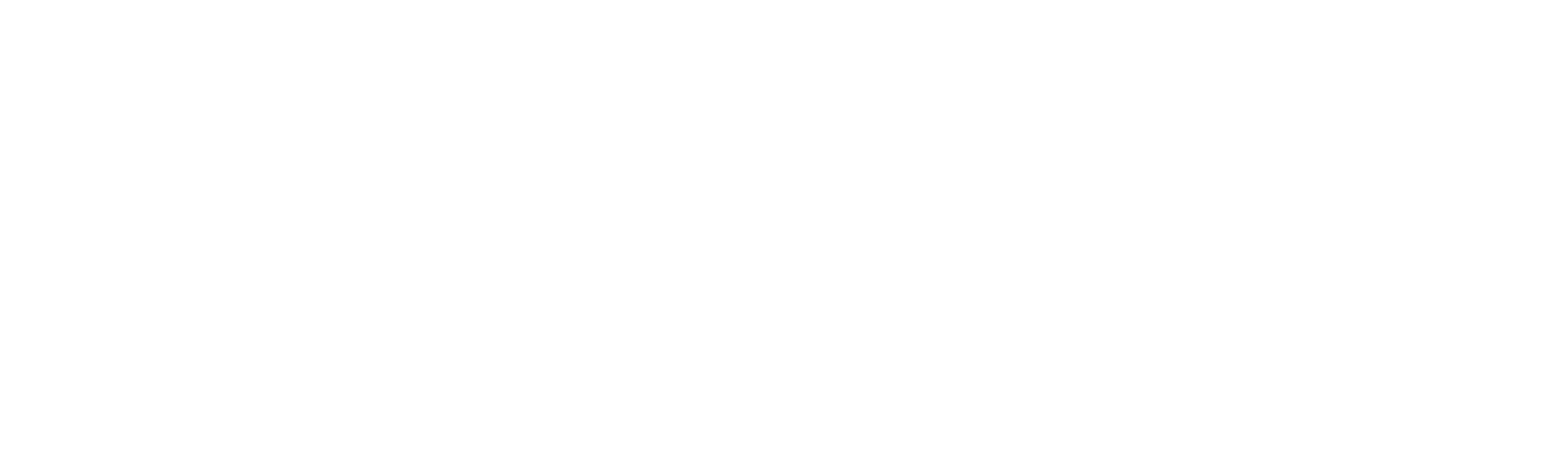
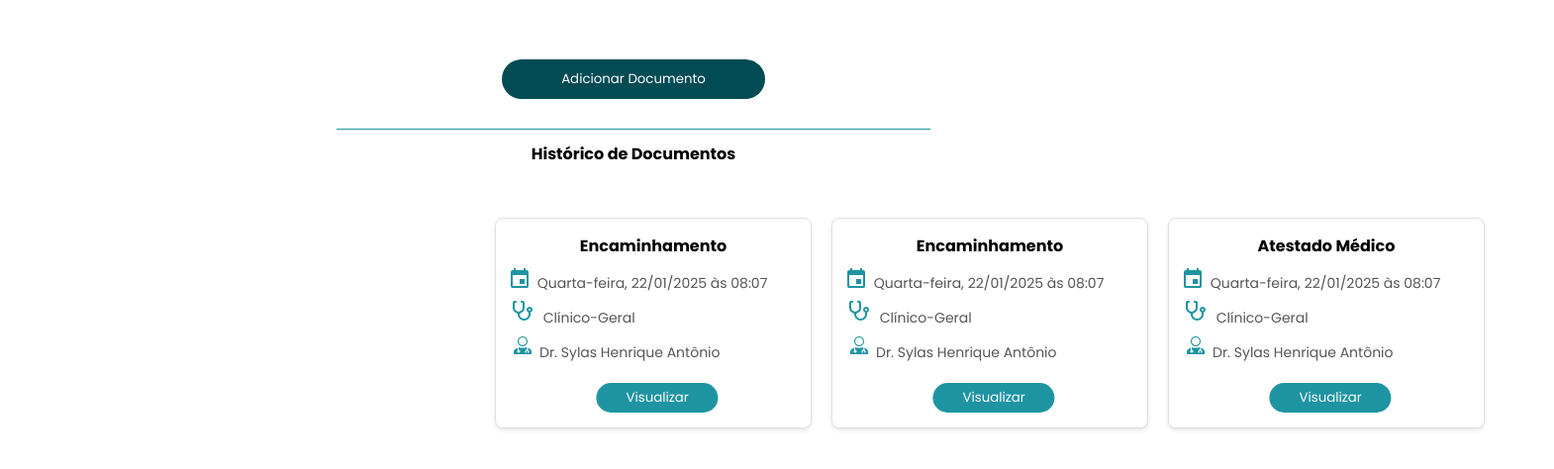
Before and after one commit to SAS-Organizacao/SAS-FrontEnd, a React (Vite) app: page /documentos in a window 1280 px wide. Before the commit this address had no page. Shown: the part 140-614 px from the top of the page at 99% size, 1570 px wide, since content can reach past the window. Built offline with nearby package versions, Linux system fonts and the light colour scheme.

Commit message:
adicionado o componente documentos

```diff
--- a/src/App.jsx
+++ b/src/App.jsx
@@ -32,6 +32,7 @@
 import Novo_exame from "./components/Novo_exame";
 import Atendimento from "./components/Atendimento";
 import Botoes_prontuario_med from "./components/Botoes_prontuario_med";
+import Documentos from "./components/Documentos";
 
 function App() {
   return (
@@ -77,6 +78,8 @@
         <Route path='/agendar_exames' element={<Agendar_exames/>} ></Route>
         <Route path='/navbar-logada' element={<NavbarLogada/>} ></Route>
         <Route path='/barra_med' element={<Barra_med/>} ></Route>
+        <Route path='/documentos' element={<Documentos/>} ></Route>
+
 
         {/* <Route path='/navbar_logada' element={<NavbarLogada/>} ></Route> */}
         <Route path='/infoprontuario' element={<Info_prontuario/>} ></Route>
--- /dev/null
+++ b/src/components/Documentos/documentos.css
@@ -0,0 +1,116 @@
+.documentos-content {
+    display: flex;
+    flex-direction: column;
+    justify-content: center;
+    align-items: center;
+    margin-top: 200px;
+}
+
+.documentos-content button {
+    background-color: #004B54;
+    display: flex;
+    gap: 15px;
+    border-radius: 24px;
+    padding: 10px 60px;
+    color: #fff;
+    text-decoration: none;
+    transition: transform 0.5s ease, background-color 0.5s ease;
+    border: none;
+}
+
+.documentos-content button:hover {
+    box-shadow: 0 2px 4px rgba(0, 0, 0, 0.1);
+    transform: translateY(-5px);
+    background-color: #1E94A2;
+}
+
+.documento-med-content {
+    width: 600px;
+    height: 50px;
+    gap: 20px;
+    padding: 20px;
+    border-top: #1E94A2 1px solid;
+    margin: 30px 10px;
+    display: flex;
+    align-items: center;
+    justify-content: center;
+}
+
+.documentos-cards {
+    display: grid;
+    grid-template-columns: repeat(auto-fit, minmax(300px, 1fr));
+    gap: 20px;
+    width: 1000px;
+    position: relative;
+    top: 10px;
+    left: 500px;
+}
+
+.card-documents h4{
+    text-align: center;
+    margin-bottom: 10px;
+}
+
+.card-documents {
+    background-color: #ffffff;
+    max-width: 400px;
+    border: 1px solid #e0e0e0;
+    border-radius: 8px;
+    padding: 15px;
+    box-shadow: 0 2px 4px rgba(0, 0, 0, 0.1);
+    transition: transform 0.5s, box-shadow 0.2s;
+}
+
+.card-documents:hover {
+    transform: translateY(-5px);
+    box-shadow: 0 4px 8px rgba(0, 0, 0, 0.2);
+}
+
+.card-documents p {
+    margin: 5px 0;
+    font-size: 14px;
+    color: #555;
+}
+
+.card-documents img {
+    margin-right: 5px;
+}
+
+.data-documents {
+    font-weight: bold;
+    color: #00796b;
+}
+
+.especialidade-documents {
+    font-size: 16px;
+    /* color: #333; */
+}
+
+.medico-documents {
+    font-size: 14px;
+}
+
+.btn-document {
+    display: flex;
+    top: 50%;
+    left: 50%;
+    transform: translate(30%, 0%);
+    margin-top: 20px;
+}
+
+.card-documents button:hover {
+    box-shadow: 0 2px 1px rgba(0, 0, 0, 0.1);
+    transform: translateY(-2px);
+    background-color: #004B54;
+}
+
+.card-documents button {
+    background-color: #1E94A2;
+    color: #fff;
+    border: none;
+    display: flex;
+    cursor: pointer;
+    border-radius: 24px;
+    padding: 5px 30px;
+    transition: transform 0.5s ease, background-color 0.5s ease;
+}
--- /dev/null
+++ b/src/components/Documentos/index.jsx
@@ -0,0 +1,56 @@
+import './documentos.css';
+import Iconcalendario from "../../assets/images/icon-calendario.svg";
+import Iconespecialidade from "../../assets/images/icon-especialidade.svg";
+import Iconmedico from "../../assets/images/icon-medico.svg";
+
+
+export default function Documentos() {
+    const documentos = [
+        {
+            tipo: "Encaminhamento",
+            data: "Quarta-feira, 22/01/2025 às 08:07",
+            especialidade: "Clínico-Geral",
+            medico: "Dr. Sylas Henrique Antônio",
+        },
+
+        {
+            tipo: "Encaminhamento",
+            data: "Quarta-feira, 22/01/2025 às 08:07",
+            especialidade: "Clínico-Geral",
+            medico: "Dr. Sylas Henrique Antônio",
+        },
+
+        {
+            tipo: "Atestado Médico",
+            data: "Quarta-feira, 22/01/2025 às 08:07",
+            especialidade: "Clínico-Geral",
+            medico: "Dr. Sylas Henrique Antônio",
+        },
+    ];
+
+    return (
+        <>
+            <div className='container-documentos'>
+            <div className='documentos-content'>
+                <button id='btn-novo-documento'>
+                    <p>Adicionar Documento</p>
+                </button>
+                <div className='documento-med-content'>
+                    <h4>Histórico de Documentos</h4>
+                </div>
+            </div>
+            <div className="documentos-cards">
+                {documentos.map((documentos, index) => (
+                    <div className="card-documents">
+                        <h4>{documentos.tipo}</h4>
+                        <p className="data-document"><img src={Iconcalendario} alt="" /> {documentos.data}</p>
+                        <p className="especialidade-document"><img src={Iconespecialidade} alt="" /> {documentos.especialidade}</p>
+                        <p className="medico-document"><img src={Iconmedico} alt="" />{documentos.medico}</p>
+                        <div className='btn-document'><button>Visualizar</button></div>
+                    </div>
+                ))}
+            </div>
+            </div>
+        </>
+    )
+}
```
